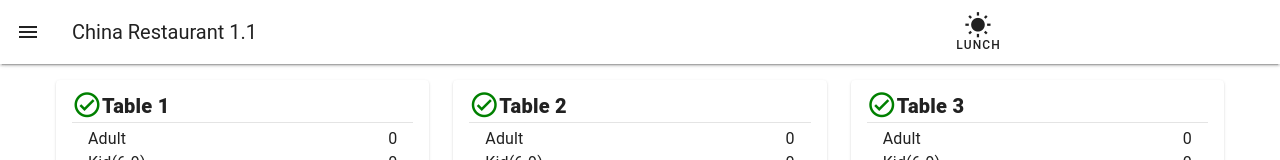
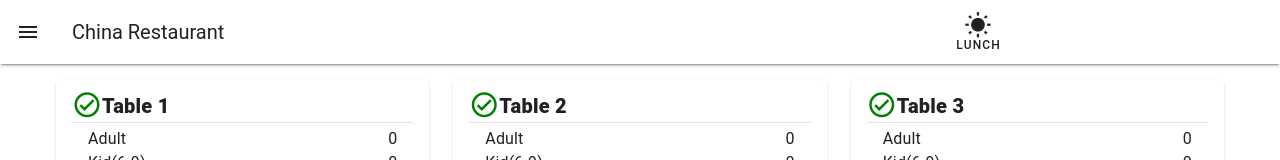
Before and after one commit to erickyan/tablemgmt, a Vue app: page / in a window 1280 px wide. Shown: the top 160 px of the page. Built offline with nearby package versions, Linux system fonts and the light colour scheme.

Commit message:
printer msg formatting

```diff
--- a/src/App.vue
+++ b/src/App.vue
@@ -11,8 +11,8 @@ import { RouterView } from 'vue-router'
           temporary
         >
         <v-list-item
-            prepend-avatar="../src/assets/ryan_dp.jpg"
-            title="China Restaurant">
+            prepend-avatar="/src/assets/ryan_dp.jpg"
+            title="China Restaurant v1.0">
         </v-list-item>
 
           <v-divider></v-divider>
@@ -69,7 +69,7 @@ import { RouterView } from 'vue-router'
         >
         <v-app-bar-nav-icon @click="drawer = !drawer">
         </v-app-bar-nav-icon>
-        <v-app-bar-title>China Restaurant 1.1</v-app-bar-title>
+        <v-app-bar-title>China Restaurant</v-app-bar-title>
 
 
 
--- a/src/components/OrderDetails.vue
+++ b/src/components/OrderDetails.vue
@@ -139,8 +139,6 @@
                                                         margin-left: auto;
                                                         margin-right: auto;
                                                         width: 90%;">
-     <div style="width: 100%; height: 30px">
-    </div>
  </v-card>
 
  <v-card id="printJS-dinner" class="d-none">
@@ -177,7 +175,7 @@
                                                         margin-left: auto;
                                                         margin-right: auto;
                                                         width: 90%;">
-     <div style="width: 100%; height: 30px"></div>
+     <!-- <div style="width: 100%; height: 30px"></div> -->
  </v-card>
 
     </v-dialog>
```
